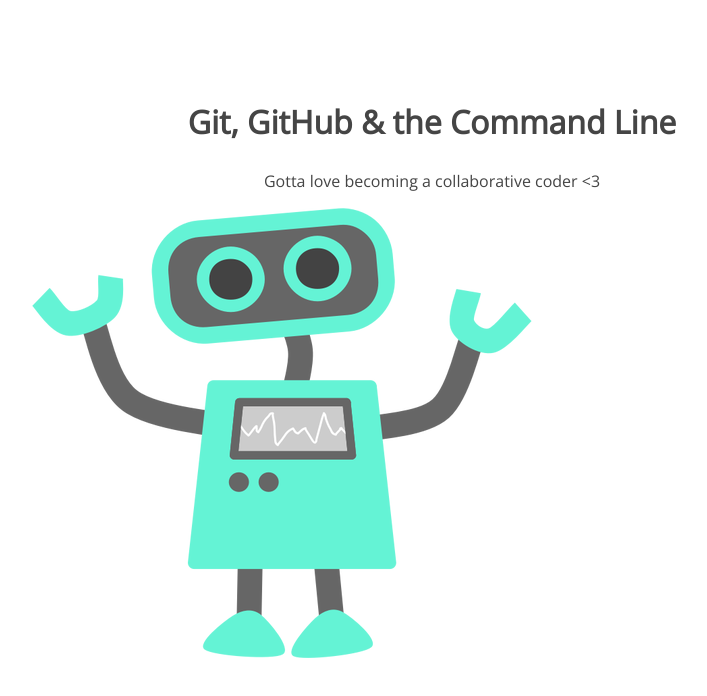
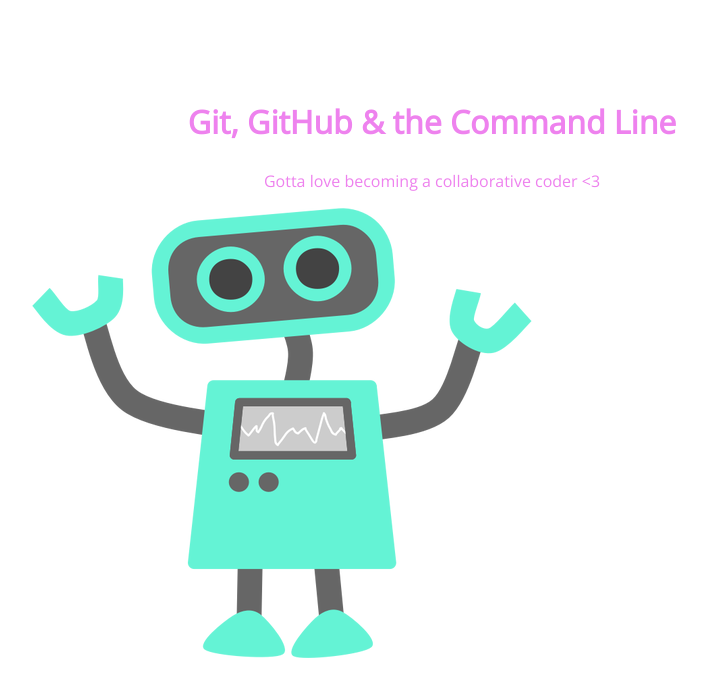
Before and after one commit to kogelmogel/105-project-new, a plain HTML site: page index.html in a window 1280 px wide. Shown: the whole page, without its empty margins (208-915 px from the left). Drawn offline with nearby package versions, Linux system fonts and the light colour scheme.

Commit message:
h1 color changed

```diff
--- a/css/style.css
+++ b/css/style.css
@@ -5,8 +5,7 @@ section {
 section h1,
 section p {
 	text-align: center;
-	color: #454545;
-}
+	color: #ee82ee}
 section h1 {
 	font: 32px 'Open Sans';
 	font-weight: bold;
```
